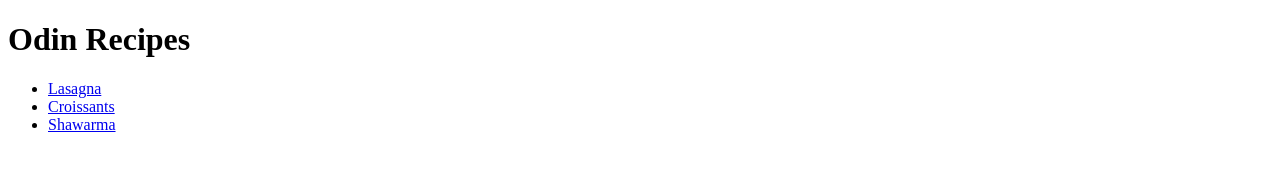
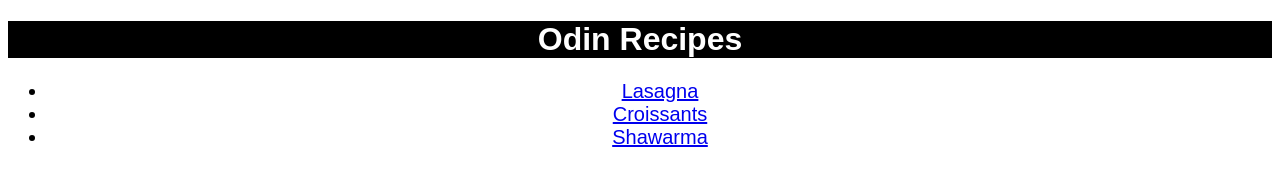
Before and after one commit to abdelrahman357/odin-recipes, a plain HTML site: page index.html in a window 1280 px wide. Drawn offline with Linux system fonts and the light colour scheme.

Commit message:
Add basic style

```diff
--- a/index.html
+++ b/index.html
@@ -3,6 +3,7 @@
     <head>
         <meta charset="UTF-8">
         <title>Odin Recipes</title>
+        <link rel="stylesheet" href="style.css">
     </head>
     <body>
         <h1>Odin Recipes</h1>
--- /dev/null
+++ b/recipes/styles.css
@@ -0,0 +1,15 @@
+* {
+    font-family: Arial, Helvetica, sans-serif;
+}
+
+h1,
+h2,
+h3 {
+    background-color: black;
+    color: white;
+    text-align: center;
+}
+img {
+    width: 400px;
+    height: auto;
+}
--- /dev/null
+++ b/style.css
@@ -0,0 +1,12 @@
+* {
+    font-family: Arial, Helvetica, sans-serif;
+}
+h1 {
+    text-align: center;
+    background-color: black;
+    color: white;
+}
+ul li {
+    text-align: center;
+    font-size: 20px;
+}
```
Also changed, not shown: recipes/lasagna.html (+1 -0 lines), recipes/shawarma.html (+1 -0 lines).
